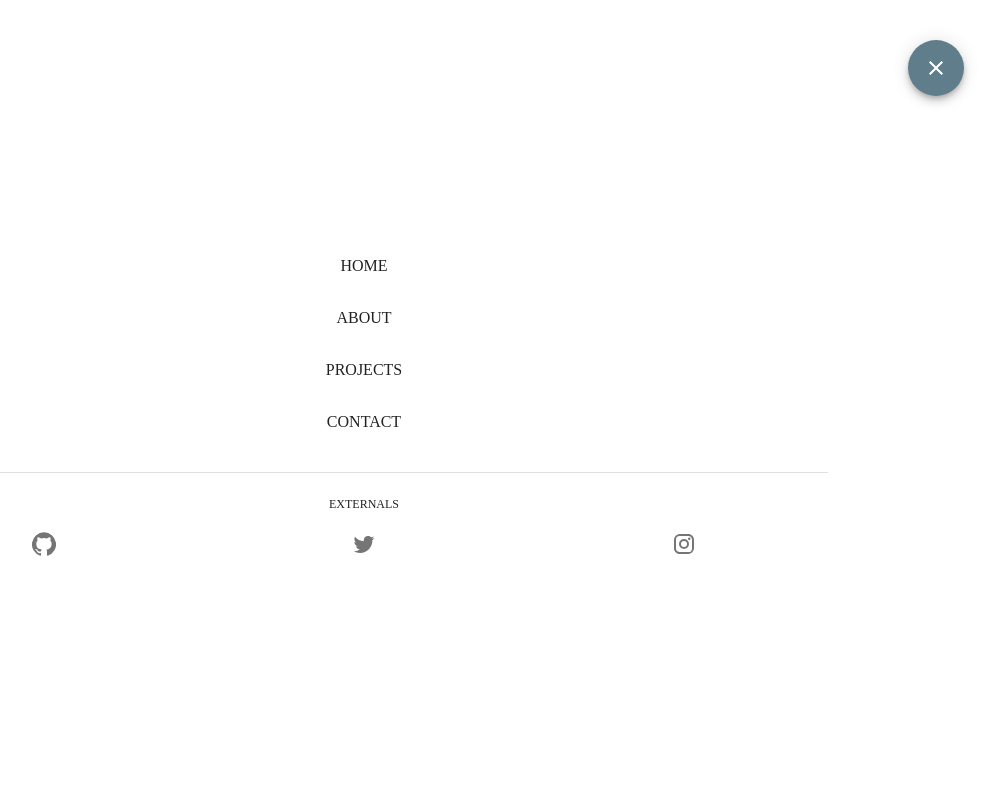
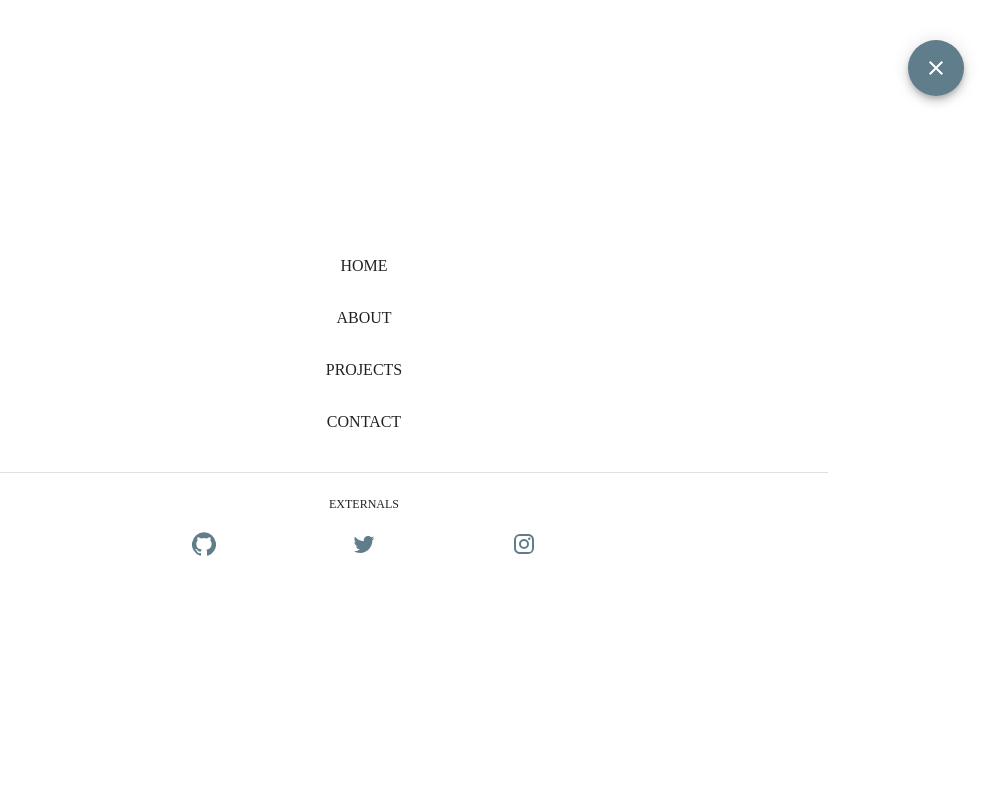
Before and after one commit to fuerte-nerd/fuerte-nerd, a Gatsby site: page / in a window 1280 px wide. Both pictures are taken after a click on the button 36 px from the left and 32 px from the top of the page. Shown: the top 800 px of the page, without its empty margins (276-1275 px from the left). Built offline with nearby package versions, Linux system fonts and the light colour scheme; Gatsby itself is replaced by a stand-in of ours; a web font is replaced by a local one.

Commit message:
Autogit: 23-04-2020 11:19

```diff
--- a/src/components/NavMenu.js
+++ b/src/components/NavMenu.js
@@ -35,6 +35,7 @@ const NavMenu = props => {
         alignItems="center"
         height="100vh"
         width="100vw"
+        align="center"
       >
         <Box width="100%" mb={2}>
           <List style={{ flex: 1 }}>
@@ -49,29 +50,31 @@ const NavMenu = props => {
           <Box pt={2} align="center">
             <Typography variant="overline">Externals</Typography>
           </Box>
+          <Box width="50%">
             <Grid container justify="center" alignItems="center">
               <Grid item xs={4}>
                 <Box align="center">
-                <IconButton>
+                  <IconButton color="primary">
                     <GitHub />
                   </IconButton>
                 </Box>
               </Grid>
               <Grid item xs={4}>
                 <Box align="center">
-                <IconButton>
+                  <IconButton color="primary">
                     <Twitter />
                   </IconButton>
                 </Box>
               </Grid>
               <Grid item xs={4}>
                 <Box align="center">
-                <IconButton>
+                  <IconButton color="primary">
                     <Instagram />
                   </IconButton>
                 </Box>
               </Grid>
             </Grid>
+          </Box>
         </Box>
       </Box>
 
```
Lines whose indentation alone changed are shown as unchanged.
